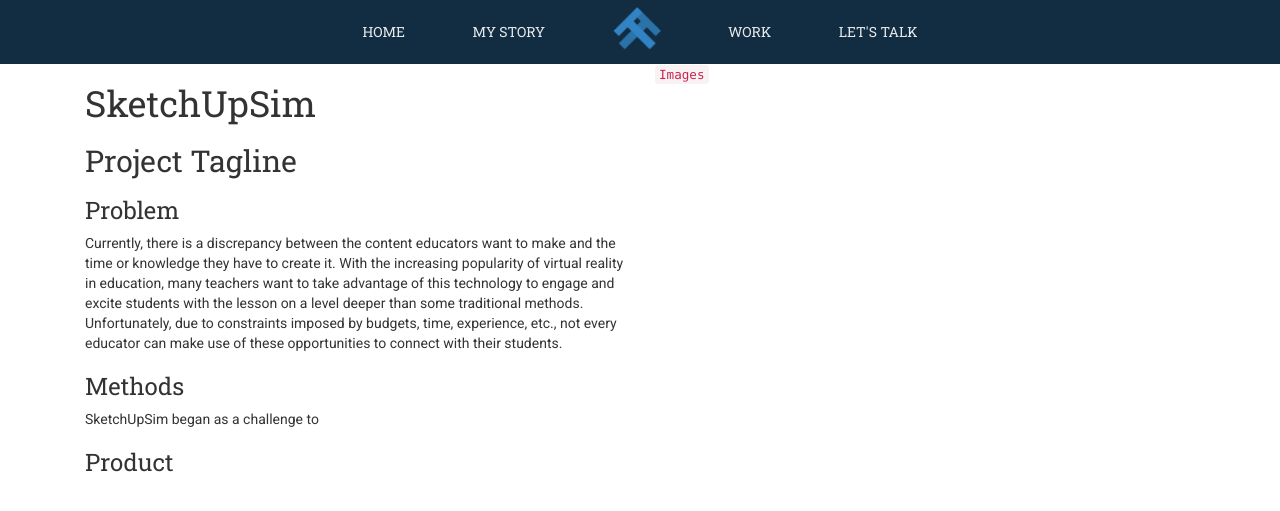
After one commit to RealityTommy/new_personal_site, a PHP site: page /projects/sketchupsim.php in a window 1280 px wide. The commit adds this page. Shown: the top 511 px of the page. Run offline with PHP 8.4, Linux system fonts and the light colour scheme.

Commit message:
Added project

```diff
--- a/Gruntfile.js
+++ b/Gruntfile.js
@@ -31,7 +31,7 @@ module.exports = function(grunt) {
     },
     watch: {
       less: {
-        files: ['src/stylesheets/styles.less', 'src/stylesheets/layout.less'],
+        files: ['src/stylesheets/styles.less', 'src/stylesheets/layout.less', 'src/stylesheets/text.less'],
         tasks: ['less', 'cssmin']
       },
       scripts: {
--- /dev/null
+++ b/projects/sketchupsim.php
@@ -0,0 +1,42 @@
+<?php include "project_header.php"; ?>
+
+<div id="content" class="project" role="main">
+
+	<div class="featured_img">
+	</div>
+
+	<div class="container">
+
+		<div class="col-md-6">
+			<h1>SketchUpSim</h1>
+			<h2>Project Tagline</h2>
+
+			<h3>Problem</h3>
+
+			<p>
+				Currently, there is a discrepancy between the content educators want to make and the time or knowledge they have to create it. With the increasing popularity of virtual reality in education, many teachers want to take advantage of this technology to engage and excite students with the lesson on a level deeper than some traditional methods. Unfortunately, due to constraints imposed by budgets, time, experience, etc., not every educator can make use of these opportunities to connect with their students.
+			</p>
+
+			<h3>Methods</h3>
+
+			<p>
+				SketchUpSim began as a challenge to
+			</p>
+
+			<h3>Product</h3>
+
+			<p>
+
+			</p>
+
+		</div>
+
+		<div class="col-md-6">
+			<code>Images</code>
+		</div>
+
+	</div>
+
+</div>
+
+<?php include "project_footer.php"; ?>
--- a/src/stylesheets/layout.less
+++ b/src/stylesheets/layout.less
@@ -227,3 +227,7 @@ header {
 	margin-top: 64px;
 	padding: 2em 0;
 }
+
+#content.project {
+	margin-top: 64px;
+}
--- a/src/stylesheets/text.less
+++ b/src/stylesheets/text.less
@@ -5,6 +5,7 @@
 
 /* Google Fonts */
 @import 'https://fonts.googleapis.com/css?family=Roboto+Slab:300,400,700';
+@import url('https://fonts.googleapis.com/css?family=Roboto');
 
 /* Styles */
 body {
@@ -166,3 +167,9 @@ header {
 	}
 
 }
+
+#content.project {
+	p {
+		font-family: 'Roboto', sans-serif;
+	}
+}
```
Also changed, not shown: src/stylesheets/styles.css (+7 -0 lines), styles.min.css.
